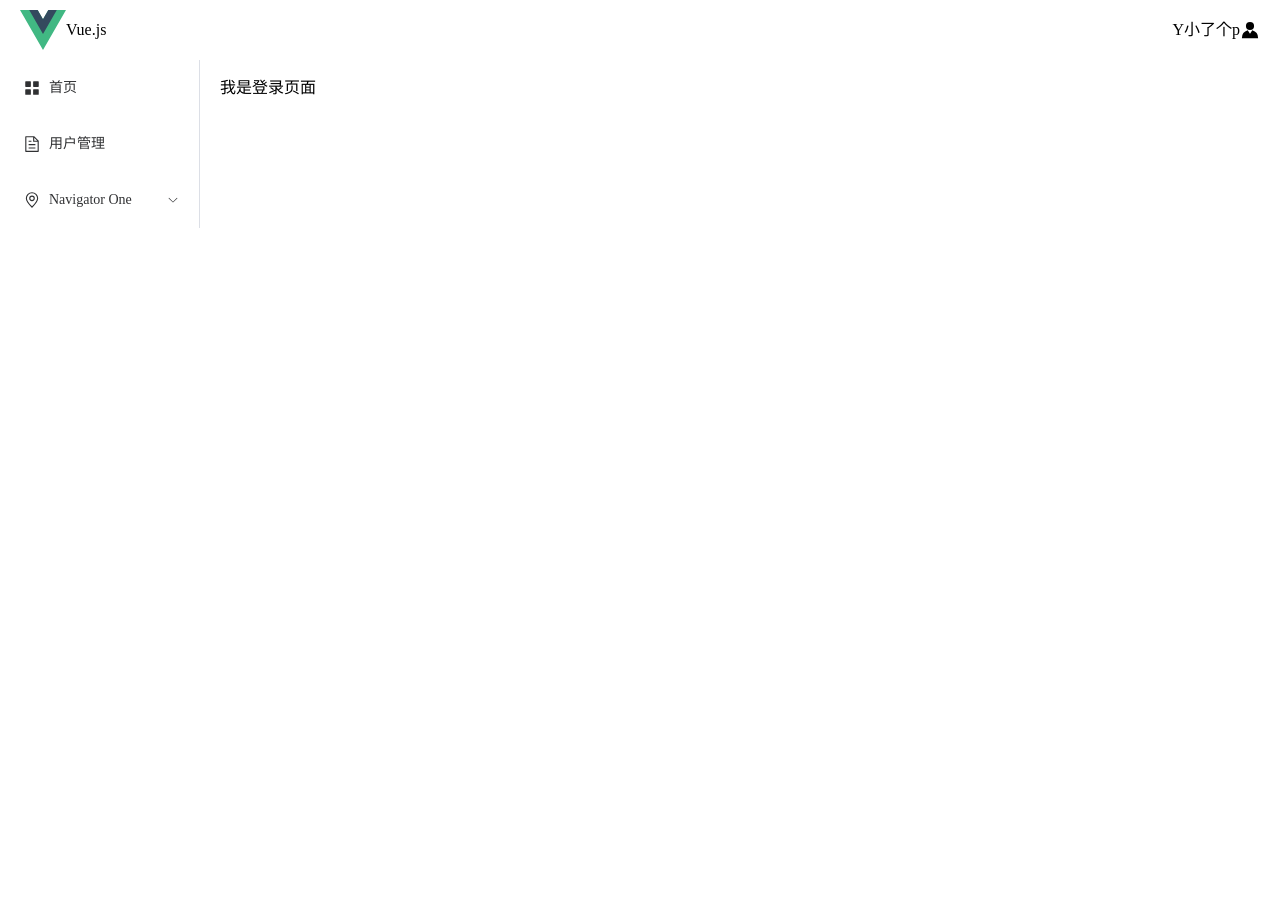
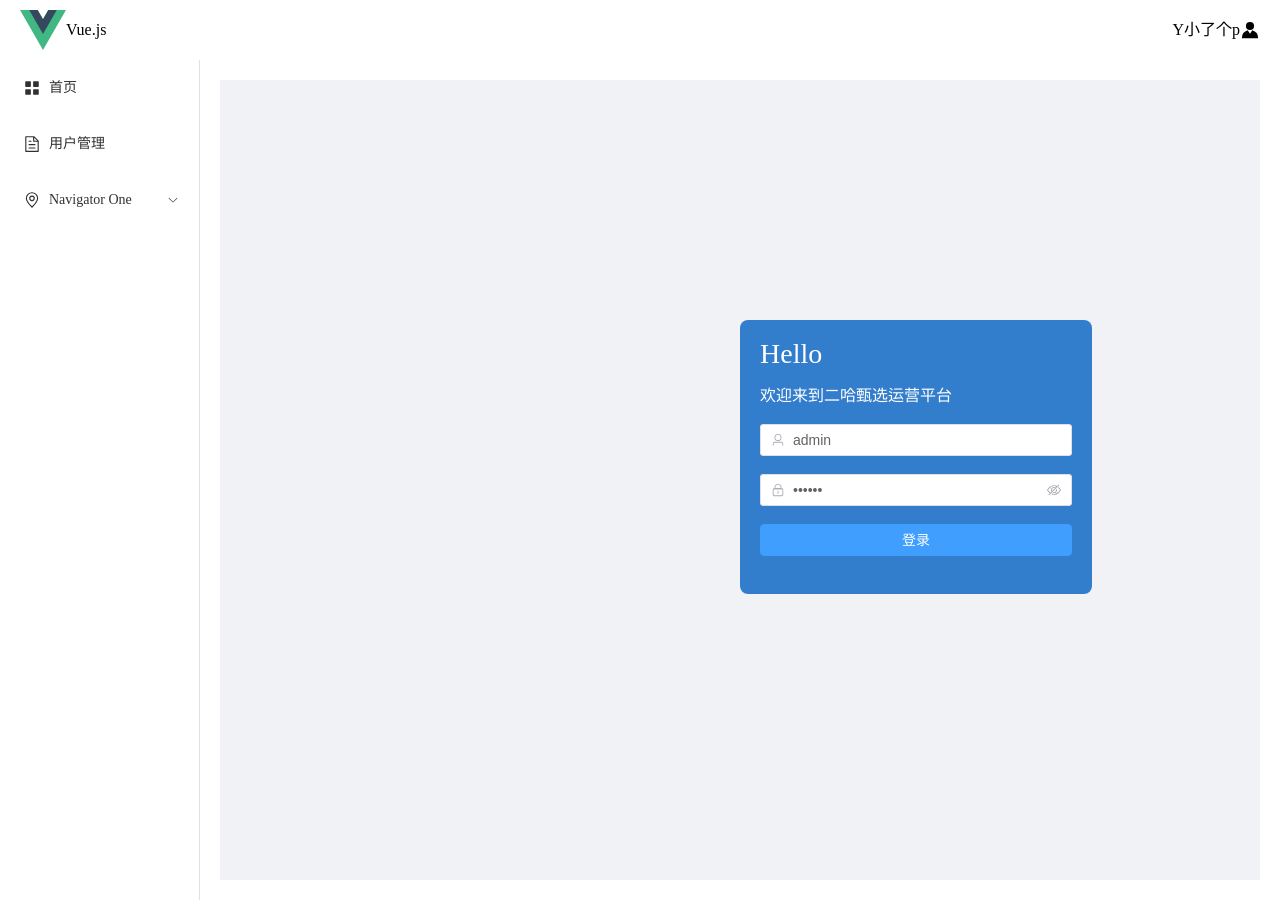
Before and after one commit to fanfanxiaozhu/vue3-typescript, a Vue app: page /login in a window 1280 px wide. Before the commit the page ends 800 px from the top, so only its background shows below. Built offline with nearby package versions, Linux system fonts and the light colour scheme.

Commit message:
登录页静态页面

```diff
--- a/src/styles/index.scss
+++ b/src/styles/index.scss
@@ -1 +1,9 @@
 @import './reset.scss';
+
+// common
+.w-100 {
+  width: 100%;
+}
+.cursor-pointer {
+  cursor: pointer;
+}
--- a/src/styles/variable.scss
+++ b/src/styles/variable.scss
@@ -1 +1,2 @@
-$color-base: #303133;
+$color-theme: #409EFF;
+$color-bg: #F0F2F5;
--- a/src/views/login/index.vue
+++ b/src/views/login/index.vue
@@ -1,12 +1,68 @@
 <template>
-    <div>
-        我是登录页面
+    <div class="wrap">
+        <el-row>
+            <el-col :span="12" :xs="0"></el-col>
+            <el-col :span="12" :xs="24">
+                <el-form class="form" :model="form" label-width="auto">
+                    <h1>Hello</h1>
+                    <h3>欢迎来到二哈甄选运营平台</h3>
+                    <el-form-item>
+                        <el-input v-model="form.username" :prefix-icon="User" />
+                    </el-form-item>
+                    <el-form-item>
+                        <el-input type="password" v-model="form.password" :prefix-icon="Lock" show-password>
+                        </el-input>
+                    </el-form-item>
+                    <el-form-item>
+                        <el-button class="w-100" type="primary" @click="onSubmit">登录</el-button>
+                    </el-form-item>
+                </el-form>
+            </el-col>
+        </el-row>
+
     </div>
 </template>
 
 <script setup lang='ts'>
-import { ref, reactive } from 'vue'
+import { reactive } from 'vue'
+import { User, Lock } from '@element-plus/icons-vue'
+const form = reactive({
+    username: 'admin',
+    password: '123456',
+})
+
+const onSubmit = () => {
+    console.log('submit!')
+}
 
 </script>
 
-<style lang='scss' scoped></style>
+<style lang='scss' scoped>
+.wrap {
+    height: 100vh;
+    background: $color-bg;
+
+    .el-row {
+        height: 100%;
+    }
+
+    .form {
+        position: relative;
+        top: 30%;
+        width: 60%;
+        padding: 20px;
+        background: #337ecc;
+        border-radius: 8px;
+        color: #fff
+    }
+
+    h1 {
+        font-size: 28px;
+    }
+
+    h3 {
+        font-size: 16px;
+        margin: 20px 0;
+    }
+}
+</style>
```
